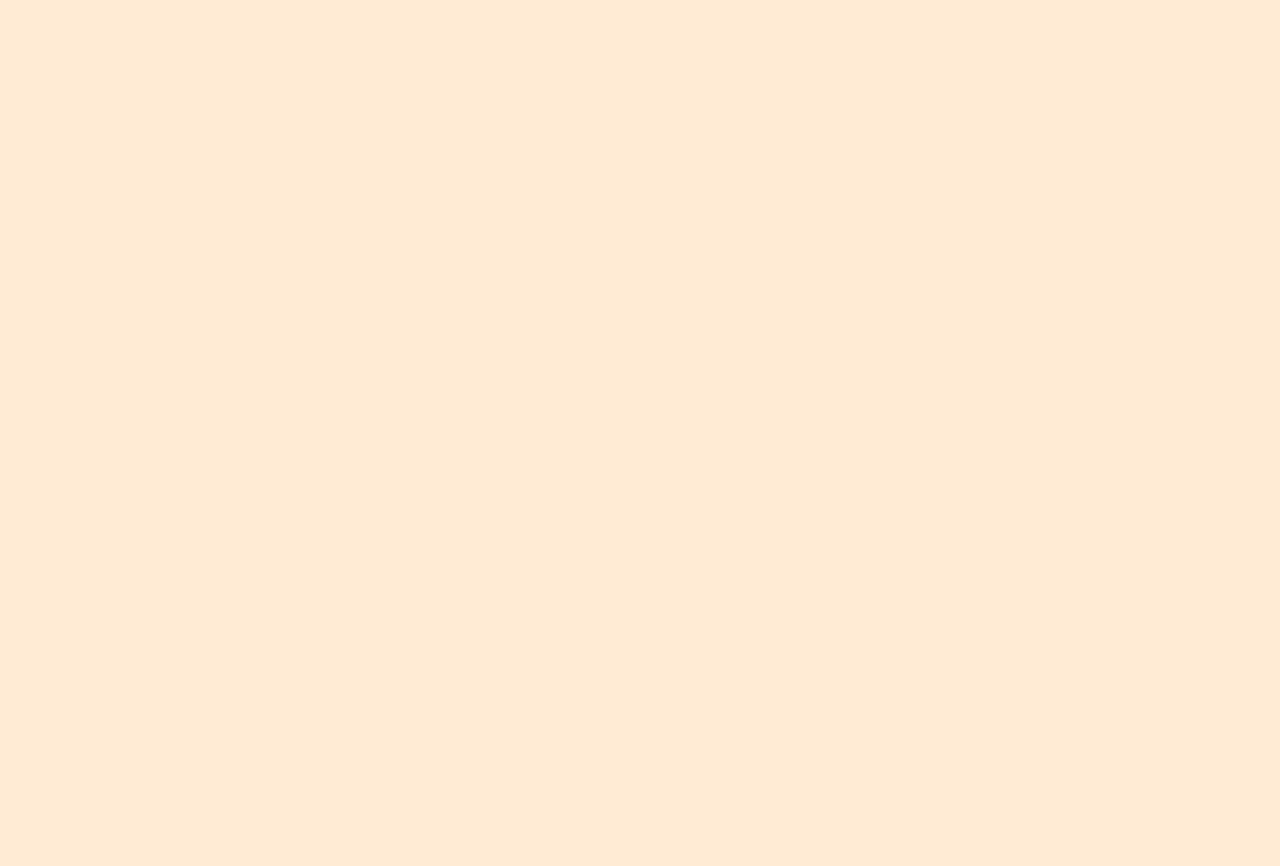
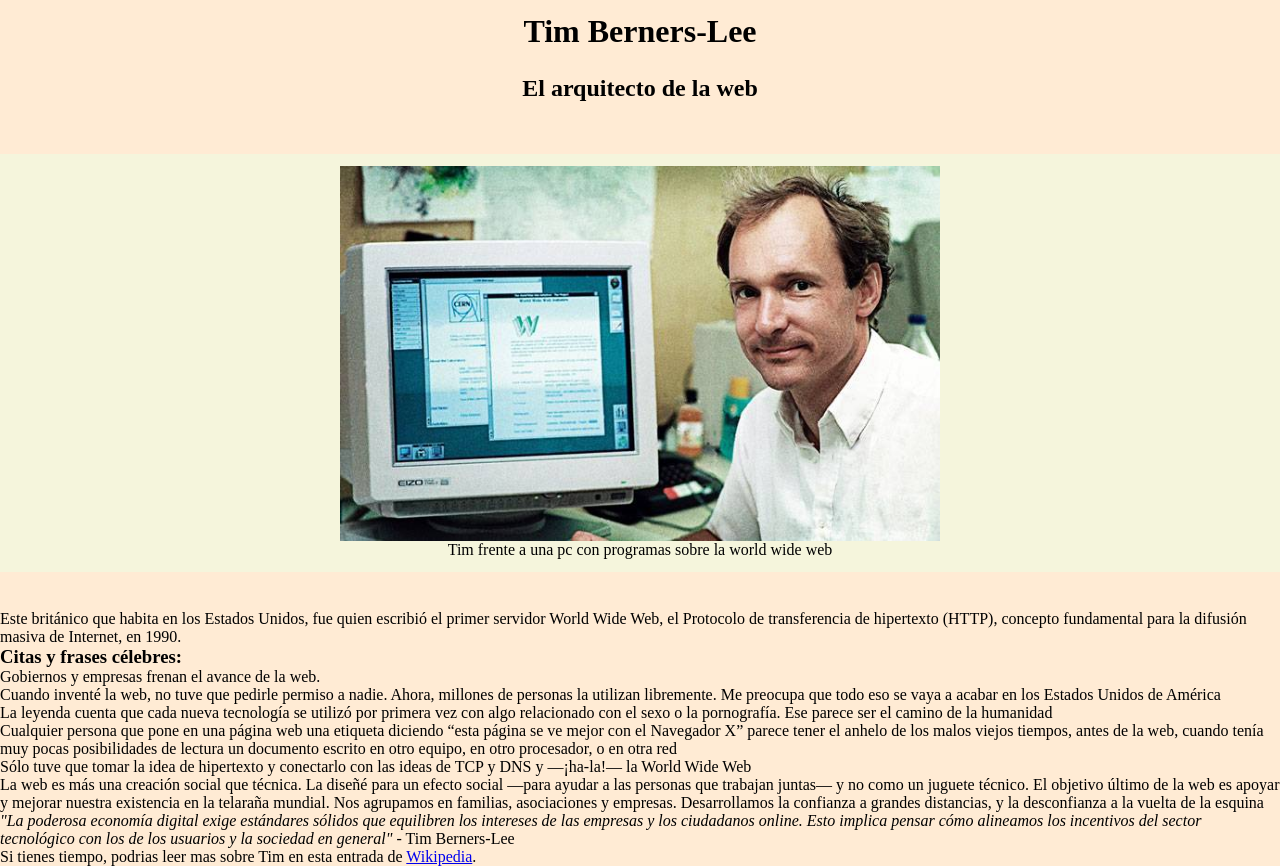
Before and after one commit to TanisJam/tribute-page, a plain HTML site: page index.html in a window 1280 px wide. Before the commit the page ends 800 px from the top, so only its background shows below. Drawn offline with Linux system fonts and the light colour scheme.

Commit message:
html completo

```diff
--- a/index.html
+++ b/index.html
@@ -11,6 +11,49 @@
 </head>
 
 <body>
+    <main id="main">
+        <header>
+            <h1 id="title">Tim Berners-Lee</h1>
+            <h2>El arquitecto de la web</h2>
+        </header>
+        <div id="img-div">
+            <img src="tim.jpg" alt="Tim frente a un monitor" id="image">
+            <figcaption id="img-caption">Tim frente a una pc con programas sobre la world wide web</figcaption>
+        </div>
+        <div id="tribute-info">
+            <p>
+                Este británico que habita en los Estados Unidos, fue quien escribió el primer servidor World Wide Web, el Protocolo de transferencia de hipertexto (HTTP), concepto fundamental para la difusión masiva de Internet, en 1990.
+            </p>
+            <div id="frases">
+                <h3>
+                    Citas y frases célebres:
+                </h3>
+                <ul>
+                    <li>Gobiernos y empresas frenan el avance de la web.</li>
+                    <li>Cuando inventé la web, no tuve que pedirle permiso a nadie. Ahora, millones de personas la utilizan libremente. Me preocupa que todo eso se vaya a acabar en los Estados Unidos de América
+                    </li>
+                    <li>La leyenda cuenta que cada nueva tecnología se utilizó por primera vez con algo relacionado con el sexo o la pornografía. Ese parece ser el camino de la humanidad</li>
+                    <li>Cualquier persona que pone en una página web una etiqueta diciendo “esta página se ve mejor con el Navegador X” parece tener el anhelo de los malos viejos tiempos, antes de la web, cuando tenía muy pocas posibilidades de lectura un
+                        documento escrito en otro equipo, en otro procesador, o en otra red</li>
+                    <li>Sólo tuve que tomar la idea de hipertexto y conectarlo con las ideas de TCP y DNS y —¡ha-la!— la World Wide Web</li>
+                    <li>La web es más una creación social que técnica. La diseñé para un efecto social —para ayudar a las personas que trabajan juntas— y no como un juguete técnico. El objetivo último de la web es apoyar y mejorar nuestra existencia en la
+                        telaraña mundial. Nos agrupamos en familias, asociaciones y empresas. Desarrollamos la confianza a grandes distancias, y la desconfianza a la vuelta de la esquina</li>
+                </ul>
+            </div>
+            <blockquote>
+                <cite>
+                    "La poderosa economía digital exige estándares sólidos que equilibren los intereses de las
+                    empresas y
+                    los ciudadanos online. Esto implica pensar cómo alineamos los incentivos del sector tecnológico con
+                    los
+                    de los usuarios y la sociedad en general"</cite> - Tim Berners-Lee
+
+            </blockquote>
+        </div>
+    </main>
+    <footer>
+        <p>Si tienes tiempo, podrias leer mas sobre Tim en esta entrada de <a id="tribute-link" href="https://es.wikipedia.org/wiki/Tim_Berners-Lee" target="_blank">Wikipedia</a>.</p>
+    </footer>
 
 
     <!--CUSTOM JS-->
--- a/style.css
+++ b/style.css
@@ -1,3 +1,43 @@
+* {
+    margin: 0;
+    padding: 0;
+    box-sizing: border-box;
+}
+
 html {
     background-color: rgb(255, 235, 212);
 }
+
+header {
+    display: flex;
+    flex-direction: column;
+}
+
+header * {
+    margin: 1vw auto;
+}
+
+#main {
+    display: flex;
+    flex-direction: column;
+}
+
+#img-div {
+    display: flex;
+    flex-direction: column;
+    padding: 1vw 0;
+    margin: 3vw 0vw;
+    background-color: beige;
+    flex-wrap: wrap;
+}
+
+img {
+    max-width: 600px;
+    width: 100%;
+    margin: 0 auto;
+}
+
+#img-caption {
+    display: block;
+    margin: 0 auto;
+}
```
Also changed, not shown: tim.jpg (added).
